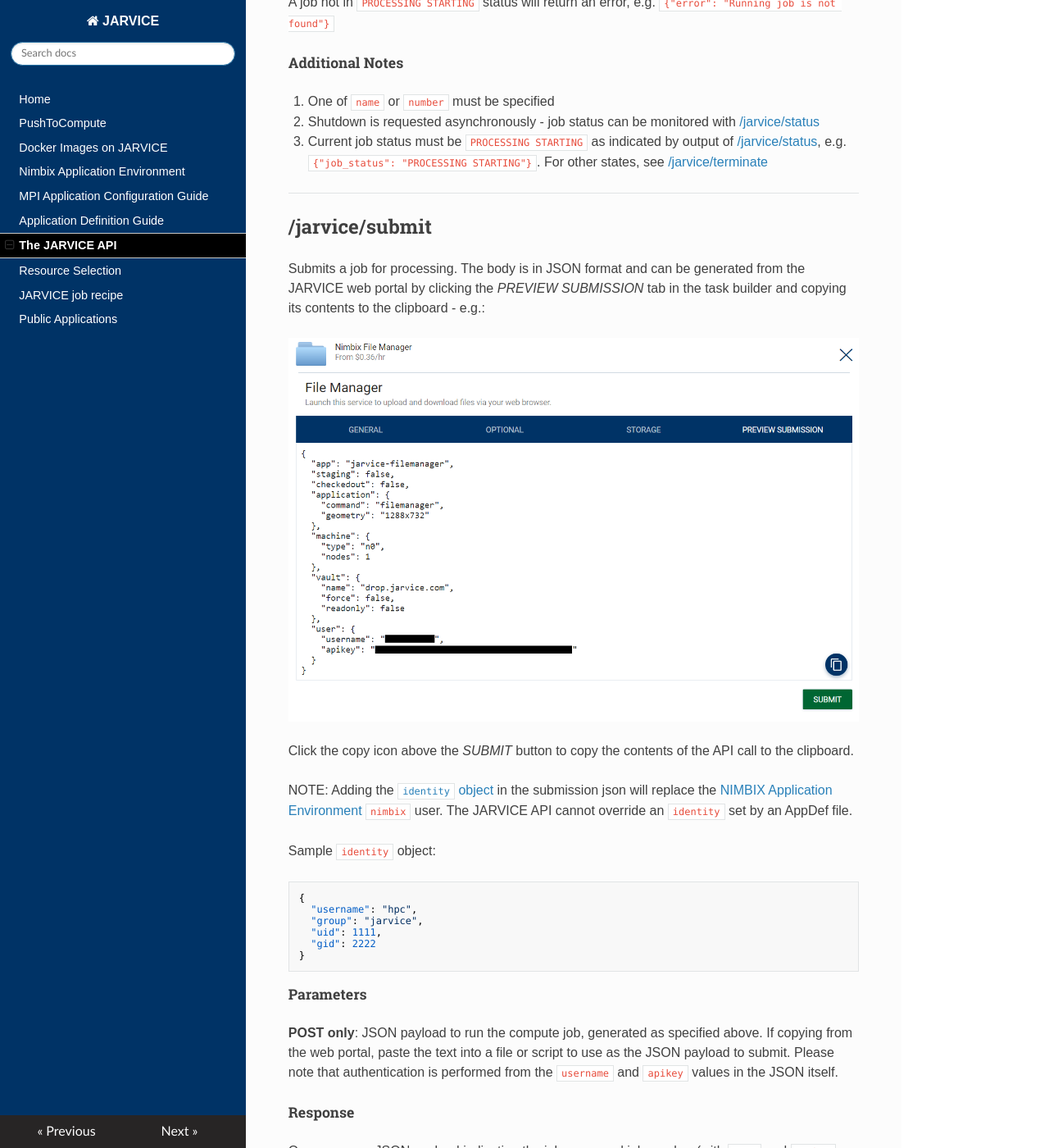
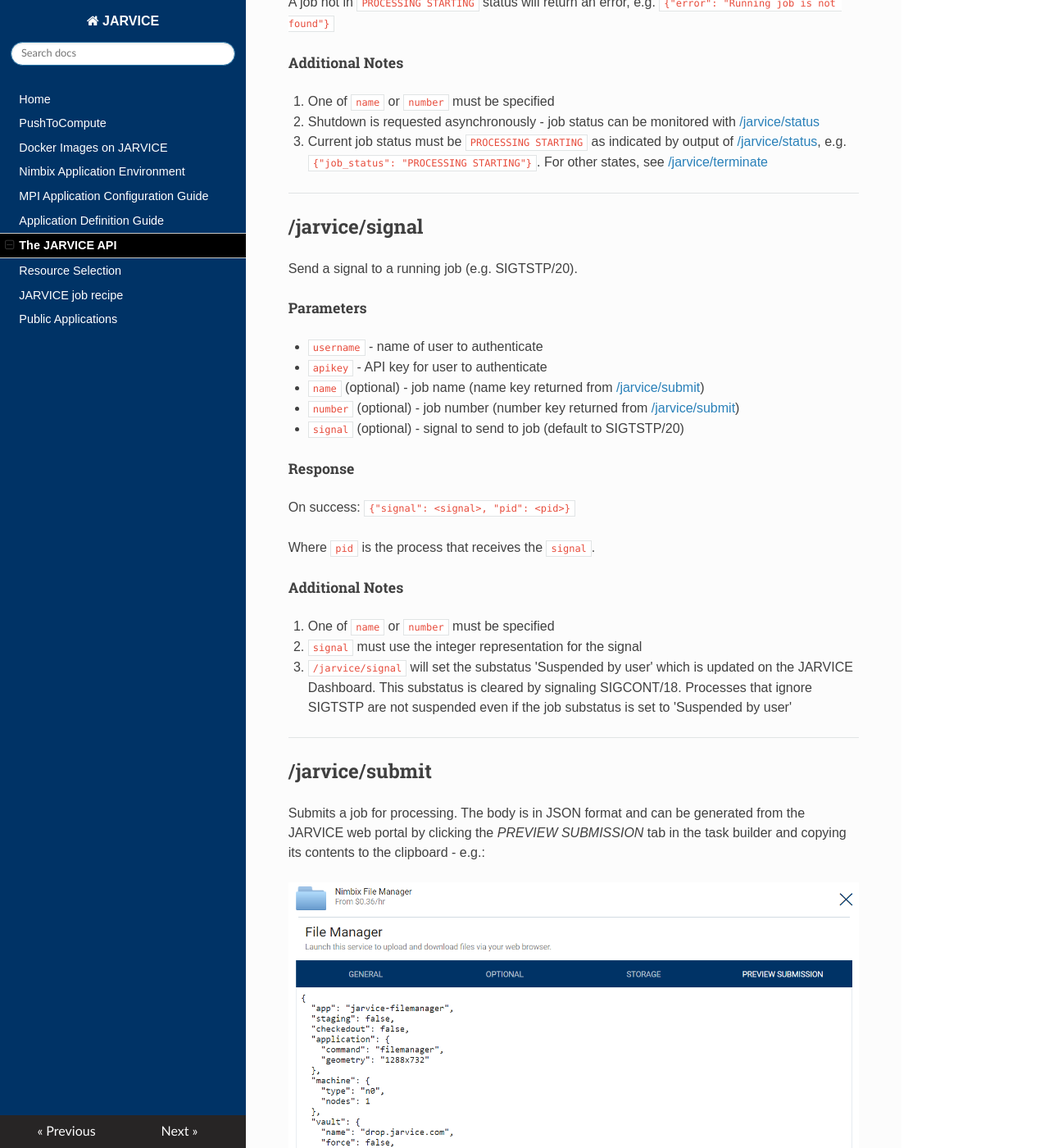
Before and after one commit to nimbix/jardoc, an MkDocs documentation site: the page built from docs/api.md, in a window 1280 px wide and 1400 px high, scrolled down 1631 px. Shown: the whole window at 82% size. Built offline with MkDocs 1.6.1, drawn with Linux system fonts in a browser that asks for light colours; nearby versions of some CDN libraries; old or Windows-style settings are respelled for this version of MkDocs.

Commit message:
Add documentation for /jarvice/signal
Signed-off-by: Kenneth Hill <ken.hill@nimbix.net>

````diff
--- a/docs/api.md
+++ b/docs/api.md
@@ -70,6 +70,37 @@
 2. Shutdown is requested asynchronously - job status can be monitored with [/jarvice/status](#jarvicestatus)
 
 3. Current job status must be `PROCESSING STARTING` as indicated by output of [/jarvice/status](#jarvicestatus), e.g. `{"job_status": "PROCESSING STARTING"}`. For other states, see [/jarvice/terminate](#jarviceterminate)
+
+---
+## /jarvice/signal
+
+Send a signal to a running job (e.g. SIGTSTP/20).
+
+##### Parameters
+
+* ```username``` - name of user to authenticate
+
+* ```apikey``` - API key for user to authenticate
+
+* ```name``` (optional) - job name (name key returned from [/jarvice/submit](#jarvicesubmit))
+
+* ```number``` (optional) - job number (number key returned from [/jarvice/submit](#jarvicesubmit))
+
+* ```signal``` (optional) - signal to send to job (default to SIGTSTP/20)
+
+##### Response
+
+On success: ```{"signal": <signal>, "pid": <pid>}```
+
+Where `pid` is the process that receives the `signal`.
+
+##### Additional Notes
+
+1. One of `name` or `number` must be specified
+
+2. `signal` must use the integer representation for the signal
+
+3. `/jarvice/signal` will set the substatus 'Suspended by user' which is updated on the JARVICE Dashboard. This substatus is cleared by signaling SIGCONT/18. Processes that ignore SIGTSTP are not suspended even if the job substatus is set to 'Suspended by user'
 
 ---
 ## /jarvice/submit
````
